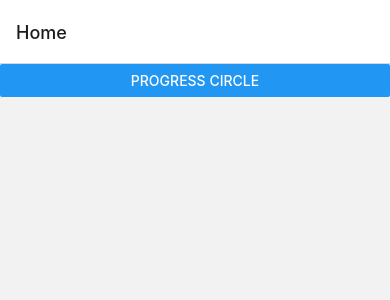
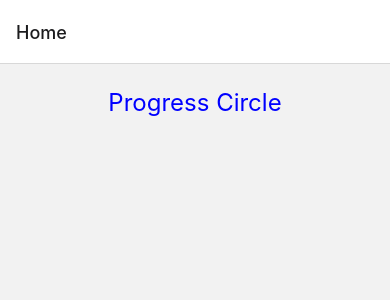
Before and after one commit to yuchida0911/react-native-graphics-demo, a React Native app: screen /Home in a window 390 px wide. Shown: the top 300 px of the page. Built offline with nearby package versions, Linux system fonts and the light colour scheme; what @shopify/react-native-skia would draw is missing.

Commit message:
refactor: refactor root stack

```diff
--- a/App.tsx
+++ b/App.tsx
@@ -1,12 +1,7 @@
 import { StatusBar } from "expo-status-bar";
 import React from "react";
-import { ProgressCircleScreen } from "./src/screens/ProgressCircleScreen";
-import { NavigationContainer, useNavigation } from "@react-navigation/native";
-import {
-  createNativeStackNavigator,
-  NativeStackNavigationProp,
-} from "@react-navigation/native-stack";
-import { Button, View } from "react-native";
+import { createNativeStackNavigator } from "@react-navigation/native-stack";
+import { RootStack } from "./src/navigation";
 
 type RootStackParamList = {
   Home: undefined;
@@ -15,30 +10,11 @@ type RootStackParamList = {
 
 const Stack = createNativeStackNavigator<RootStackParamList>();
 
-const HomeScreen = () => {
-  const navigation =
-    useNavigation<NativeStackNavigationProp<RootStackParamList>>();
-  return (
-    <View style={{ flex: 1 }}>
-      <Button
-        title="Progress Circle"
-        onPress={() => navigation.navigate("ProgressCircleScreen")}
-      />
-    </View>
-  );
-};
-
 export default function App() {
   return (
-    <NavigationContainer>
-      <Stack.Navigator>
-        <Stack.Screen name="Home" component={HomeScreen} />
-        <Stack.Screen
-          name="ProgressCircleScreen"
-          component={ProgressCircleScreen}
-        />
-      </Stack.Navigator>
+    <>
+      <RootStack />
       <StatusBar style="auto" />
-    </NavigationContainer>
+    </>
   );
 }
--- /dev/null
+++ b/src/components/Buttons/NavigationButton.tsx
@@ -0,0 +1,34 @@
+import { useNavigation } from "@react-navigation/native";
+import { NativeStackNavigationProp } from "@react-navigation/native-stack";
+import { useCallback } from "react";
+import { Button, TouchableOpacity, Text, StyleSheet } from "react-native";
+import { RootStackParamList } from "../../navigation";
+
+type Props = {
+  children?: string;
+  templateName: keyof RootStackParamList;
+};
+export const NavigationButton = ({ children = "", templateName }: Props) => {
+  const navigation =
+    useNavigation<NativeStackNavigationProp<RootStackParamList>>();
+  const handleNavigation = useCallback(() => {
+    navigation.navigate(templateName);
+  }, [navigation, templateName]);
+  return (
+    <TouchableOpacity onPress={handleNavigation} style={styles.container}>
+      <Text style={styles.title}>{children}</Text>
+    </TouchableOpacity>
+  );
+};
+
+const styles = StyleSheet.create({
+  container: {
+    marginVertical: 8,
+    padding: 16,
+  },
+  title: {
+    fontSize: 24,
+    color: "blue",
+    textAlign: "center",
+  },
+});
--- /dev/null
+++ b/src/navigation/index.tsx
@@ -0,0 +1,26 @@
+import { NavigationContainer } from "@react-navigation/native";
+import { createNativeStackNavigator } from "@react-navigation/native-stack";
+import { StatusBar } from "expo-status-bar";
+import { HomeScreen } from "../screens/HomeScreen";
+import { ProgressCircleScreen } from "../screens/ProgressCircleScreen";
+
+export type RootStackParamList = {
+  Home: undefined;
+  ProgressCircleScreen: undefined;
+};
+
+export const Stack = createNativeStackNavigator<RootStackParamList>();
+
+export const RootStack = () => {
+  return (
+    <NavigationContainer>
+      <Stack.Navigator>
+        <Stack.Screen name="Home" component={HomeScreen} />
+        <Stack.Screen
+          name="ProgressCircleScreen"
+          component={ProgressCircleScreen}
+        />
+      </Stack.Navigator>
+    </NavigationContainer>
+  );
+};
--- /dev/null
+++ b/src/screens/HomeScreen.tsx
@@ -0,0 +1,17 @@
+import { useNavigation } from "@react-navigation/native";
+import { NativeStackNavigationProp } from "@react-navigation/native-stack";
+import { View, Button } from "react-native";
+import { NavigationButton } from "../components/Buttons/NavigationButton";
+import { RootStackParamList } from "../navigation";
+
+export const HomeScreen = () => {
+  const navigation =
+    useNavigation<NativeStackNavigationProp<RootStackParamList>>();
+  return (
+    <View style={{ flex: 1 }}>
+      <NavigationButton templateName="ProgressCircleScreen">
+        Progress Circle
+      </NavigationButton>
+    </View>
+  );
+};
```
